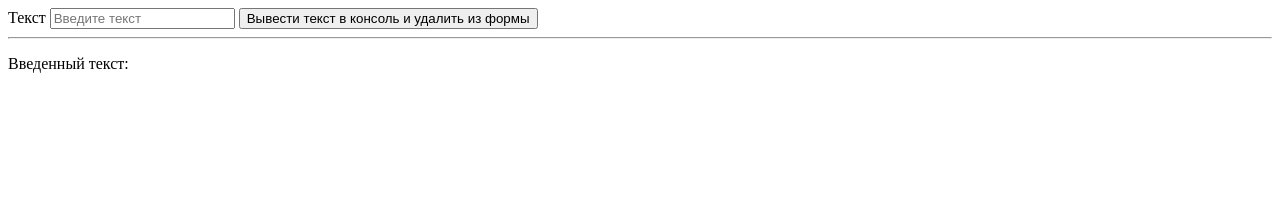
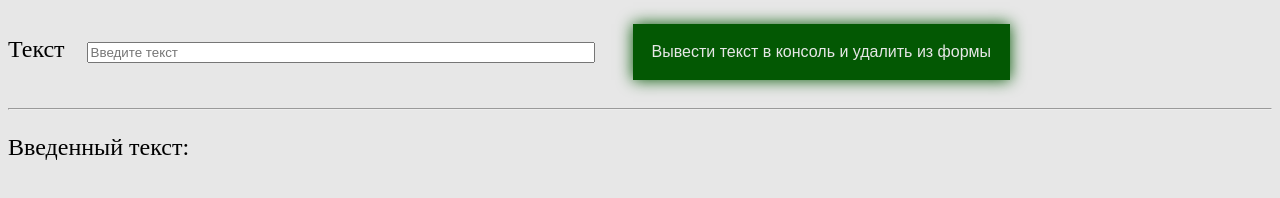
Before and after one commit to kuzneTanya/JS_basic, a plain HTML site: page task5/index.html in a window 1280 px wide. Drawn offline with Linux system fonts and the light colour scheme; files that its build step writes are made by us from their sources.

Commit message:
add style

```diff
--- a/start.css
+++ b/start.css
@@ -27,7 +27,7 @@ ul li a {
     text-decoration: none;
     color: #e7e7e7;
     text-align: center;
-    padding: 1rem 4rem;
+    padding: 1rem 4em;
 }
 
 ul li a:hover {
--- /dev/null
+++ b/task1/task1.css
@@ -0,0 +1,15 @@
+body {
+    background-color: rgb(231, 231, 231);
+    display: flex;
+    flex-direction: column;
+    align-items: center;
+}
+
+p {
+    font-size: 28px;
+    text-align: center;
+}
+
+img {
+    width: 200px;
+}
--- /dev/null
+++ b/task2/task2.css
@@ -0,0 +1,23 @@
+body {
+    background-color: rgb(231, 231, 231);
+    font-size: 1.5rem;
+}
+
+code {
+    background-color: whitesmoke;
+    border: 1px solid #035803;
+    padding: 1rem 0.3rem;
+}
+
+p {
+    text-decoration: underline;
+    color: #035803;
+    font-size: larger;
+    width: fit-content;
+    padding: .7rem;
+}
+
+p:hover {
+    background-color: #035803;
+    color: rgb(231, 231, 231);
+}
--- a/task3/style.css
+++ /dev/null
@@ -1,6 +0,0 @@
-#trafficLight {
-    width: 100px;
-    height: 100px;
-    border-radius: 50%;
-    background: black;
-}
--- /dev/null
+++ b/task3/task3.css
@@ -0,0 +1,19 @@
+body {
+    background-color: rgb(231, 231, 231);
+    display: flex;
+    flex-direction: column;
+    align-items: center;
+}
+
+#trafficLight {
+    width: 100px;
+    height: 100px;
+    border-radius: 50%;
+    background: black;
+}
+
+.lightBox {
+    border: 2px solid black;
+    width: fit-content;
+    height: fit-content;
+}
--- /dev/null
+++ b/task4/task4.css
@@ -0,0 +1,18 @@
+body {
+    background-color: #e7e7e7;
+    display: flex;
+    justify-content: center;
+}
+
+a {
+    border: 2px solid #035803;
+    padding: 1rem;
+    font-size: 2rem;
+    color: rgb(41, 37, 37);
+    background-color: whitesmoke;
+}
+
+a:hover {
+    background-color: #035803aa;
+    color: #e7e7e7;
+}
--- a/task5/index.html
+++ b/task5/index.html
@@ -4,7 +4,7 @@
     <meta charset="UTF-8">
     <meta http-equiv="X-UA-Compatible" content="IE=edge">
     <meta name="viewport" content="width=device-width, initial-scale=1.0">
-    <link rel="stylesheet" href="../style.css">
+    <link rel="stylesheet" href="task5.css">
     <title>JS-Start. 5 задача</title>
 </head>
 <body>
--- /dev/null
+++ b/task5/task5.css
@@ -0,0 +1,33 @@
+body {
+    background-color: #e7e7e7;
+    font-size: 1.5rem;
+}
+
+button {
+    border: 3px solid #035803;
+    background-color: #035803;
+    color: #e7e7e7;
+    padding: 1rem;
+    margin: 1rem;
+    font-size: 1rem;
+    box-shadow: 0px 0px 15px #035803;
+}
+
+button:hover {
+    background-color: #e7e7e7aa;
+    color: #035803;
+}
+
+input {
+    width: 500px;
+    margin: 1rem;
+}
+
+label {
+    align-self: center;
+}
+
+#duplicateField {
+    font-style: italic;
+    font-size: smaller;
+}
```
Also changed, not shown: task1/index.html (+2 -1 lines), task2/index.html (+1 -1 lines), task3/index.html (+4 -3 lines), task4/index.html (+1 -1 lines), task1/style.css (deleted).
